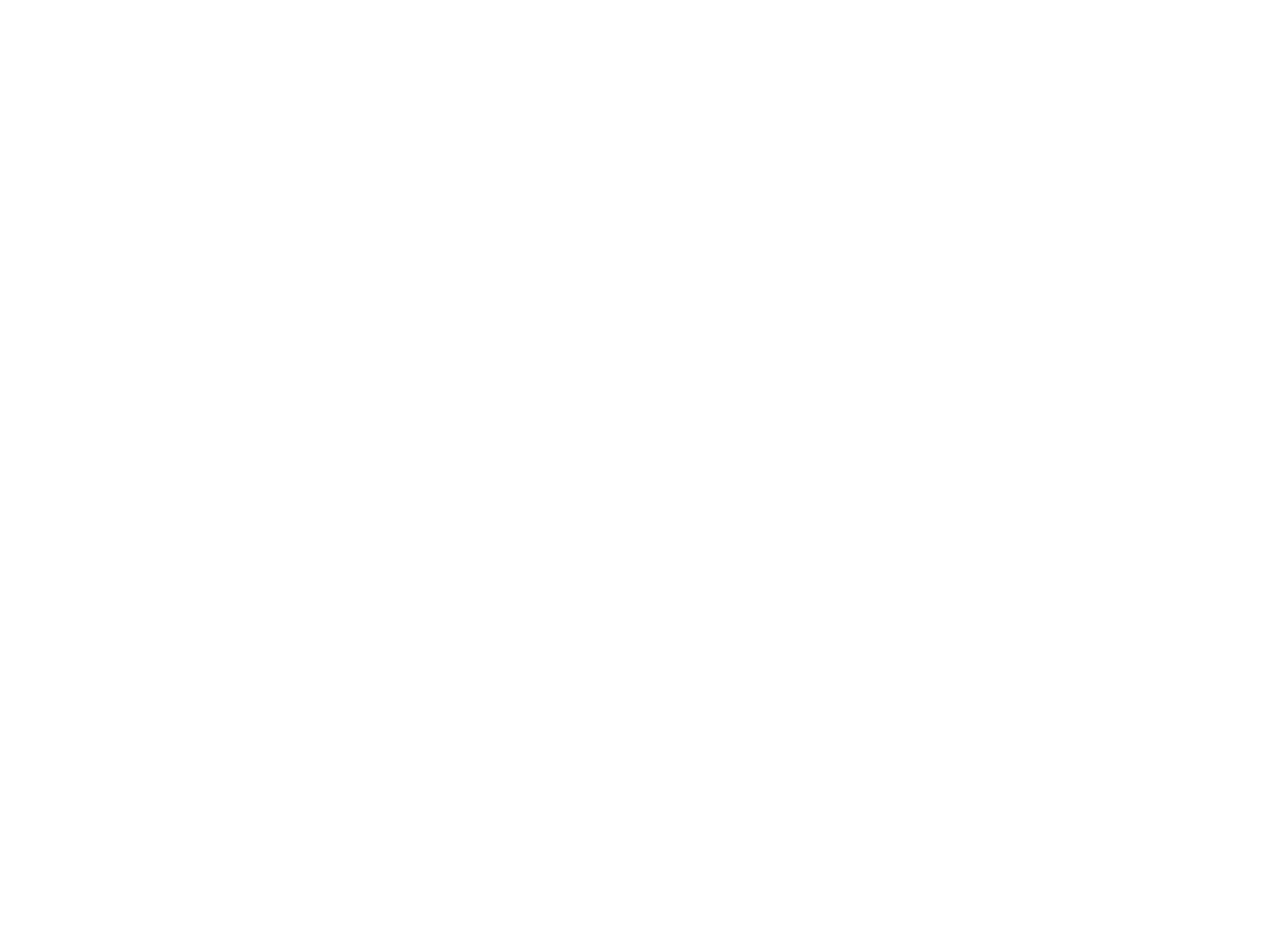
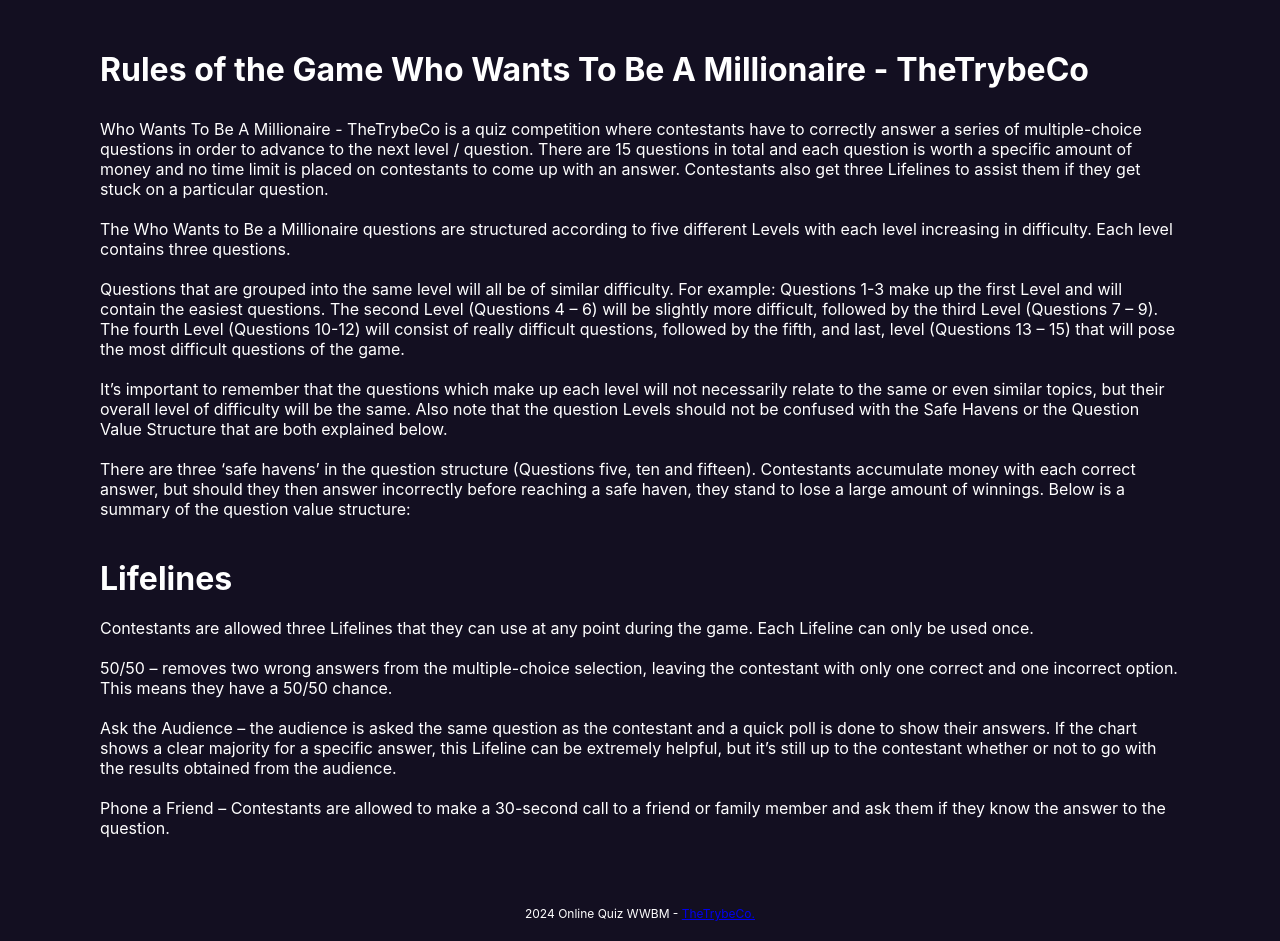
Before and after one commit to listenexcellence/WWBM, a plain HTML site: page rules.html in a window 1280 px wide. Before the commit the page ends 800 px from the top, so only its background shows below. Drawn offline with Linux system fonts and the light colour scheme.

Commit message:
added Rules

```diff
--- a/assets/css/index.css
+++ b/assets/css/index.css
@@ -141,3 +141,23 @@ h3{
 .middle2 p{
     font-size: 13px;
 }
+.ruleBody{
+    padding: 50px 100px 20px 100px;
+    color: #fff;
+}
+.ruleBody p{
+    color: #fff;
+    padding: 20px 0 0 0;
+}
+.rule{
+    padding: 10px 0 40px 0;
+}
+footer{
+    display: flex;
+    align-items: center;
+    justify-content: center;
+    margin-top: 3rem;
+}
+footer p{
+    font-size: 12px;
+}
--- a/rules.html
+++ b/rules.html
@@ -2,9 +2,31 @@
 <head>
     <meta charset="UTF-8">
     <meta name="viewport" content="width=device-width, initial-scale=1.0">
+    <link rel="stylesheet" type="text/css" href="assets/css/index.css" />
     <title>Rules</title>
 </head>
-<body>
+<body class="ruleBody">
+    <h1>Rules of the Game Who Wants To Be A Millionaire - TheTrybeCo</h1>
+    <div class="rule">
+        <p>Who Wants To Be A Millionaire - TheTrybeCo is a quiz competition where contestants have to correctly answer a series of multiple-choice questions in order to advance to the next level / question. There are 15 questions in total and each question is worth a specific amount of money and no time limit is placed on contestants to come up with an answer. Contestants also get three Lifelines to assist them if they get stuck on a particular question.</p>
+        <p>The Who Wants to Be a Millionaire questions are structured according to five different Levels with each level increasing in difficulty. Each level contains three questions.</p>
+        <p>Questions that are grouped into the same level will all be of similar difficulty. For example: Questions 1-3 make up the first Level and will contain the easiest questions. The second Level (Questions 4 – 6) will be slightly more difficult, followed by the third Level (Questions 7 – 9). The fourth Level (Questions 10-12) will consist of really difficult questions, followed by the fifth, and last, level (Questions 13 – 15) that will pose the most difficult questions of the game.</p>
+        <p>It’s important to remember that the questions which make up each level will not necessarily relate to the same or even similar topics, but their overall level of difficulty will be the same. Also note that the question Levels should not be confused with the Safe Havens or the Question Value Structure that are both explained below.</p>
+        <p>There are three ‘safe havens’ in the question structure (Questions five, ten and fifteen). Contestants accumulate money with each correct answer, but should they then answer incorrectly before reaching a safe haven, they stand to lose a large amount of winnings. Below is a summary of the question value structure:</p>
 
+    </div>
+        <div>
+            <h1>Lifelines</h1>
+            <p>Contestants are allowed three Lifelines that they can use at any point during the game. Each Lifeline can only be used once.</p>
+
+               <p> 50/50 – removes two wrong answers from the multiple-choice selection, leaving the contestant with only one correct and one incorrect option. This means they have a 50/50 chance.</p>
+
+            <p> Ask the Audience – the audience is asked the same question as the contestant and a quick poll is done to show their answers. If the chart shows a clear majority for a specific answer, this Lifeline can be extremely helpful, but it’s still up to the contestant whether or not to go with the results obtained from the audience.</p>
+
+                <p>Phone a Friend – Contestants are allowed to make a 30-second call to a friend or family member and ask them if they know the answer to the question.</p>
+        </div>
+<footer>
+    <p>2024 Online Quiz WWBM - <a href="www.thetrybeco.org">TheTrybeCo.</a></p>
+</footer>
 </body>
 </html>
```
Also changed, not shown: index.html (+1 -1 lines).
